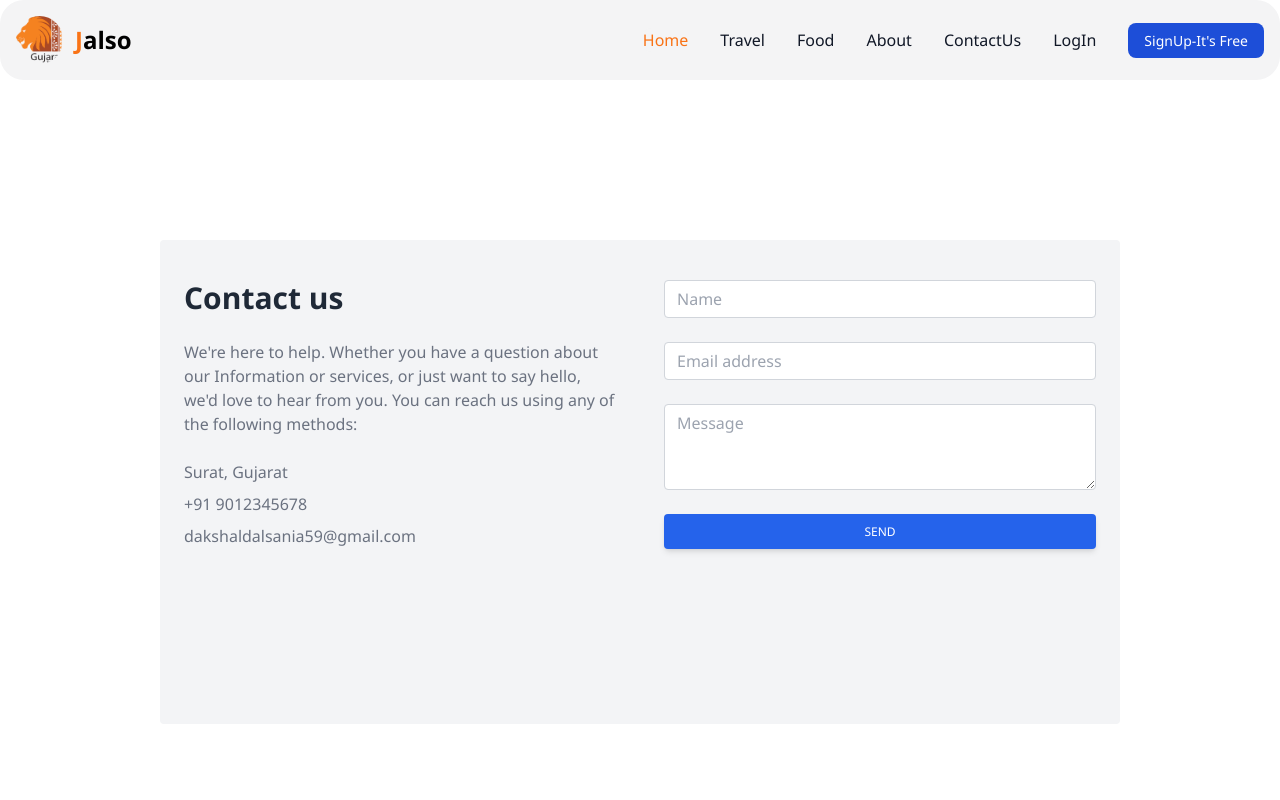
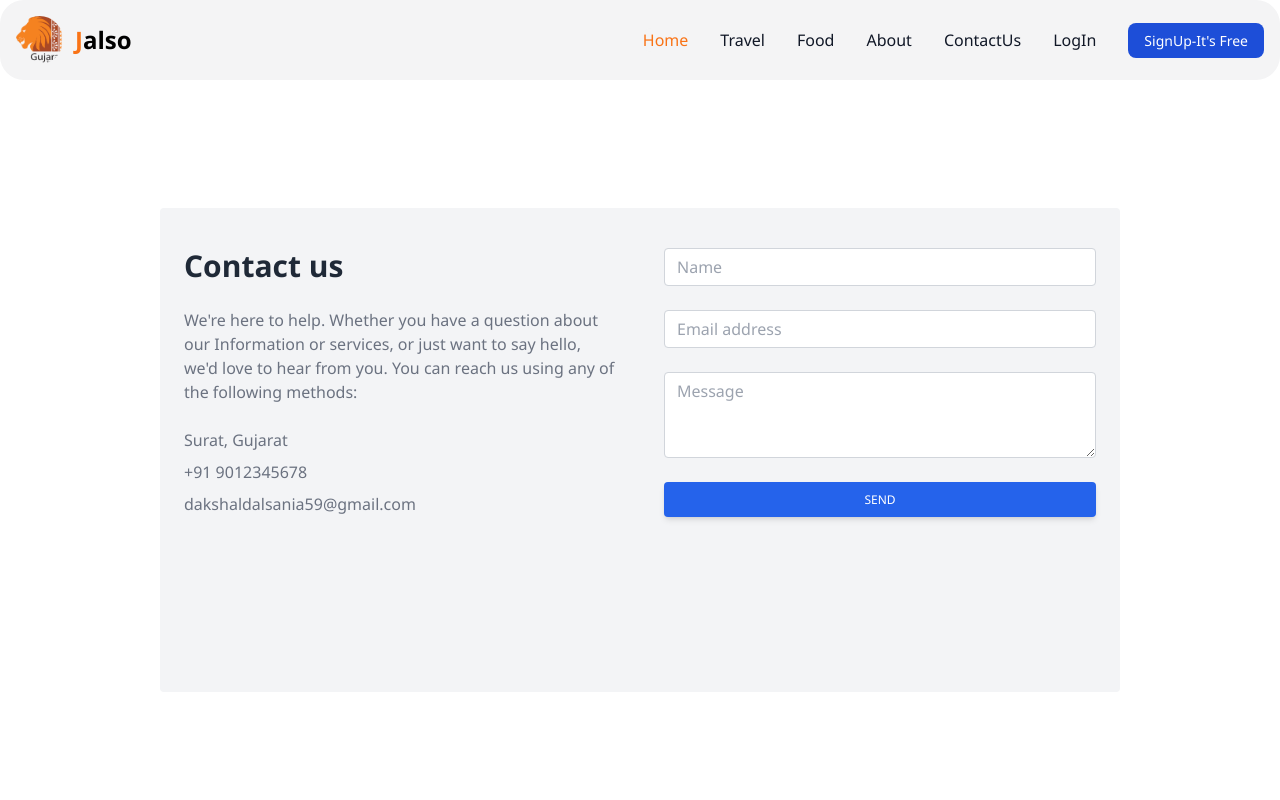
Before and after one commit to dakshal-d/Jalso-GujaratHeritage, a React (Create React App) app: page /ContactUs in a window 1280 px wide. Shown: the top 800 px of the page. Built offline with nearby package versions, Linux system fonts and the light colour scheme.

Commit message:
Contact-us Minor Changes

```diff
--- a/src/components/ContactUs.jsx
+++ b/src/components/ContactUs.jsx
@@ -22,7 +22,7 @@ const ContactUs = () => {
   };
 
   return (
-    <div className="bg-gray-100 mx-40 flex justify-center my-40 rounded py-10">
+    <div className="bg-gray-100 mx-40 flex justify-center my-32 rounded py-10">
       <section className="mb-32 text-gray-800">
         <div className="flex flex-wrap">
           <div className="grow-0 shrink-0 basis-auto mb-6 md:mb-0 w-full md:w-6/12 px-3 lg:px-6">
```
